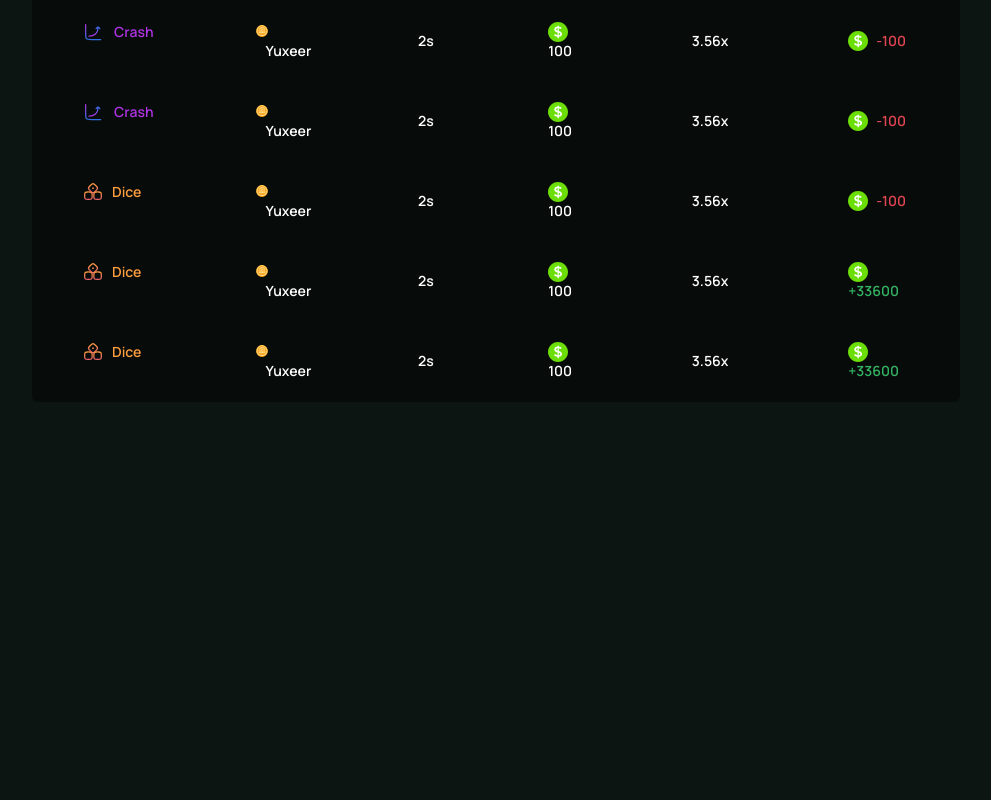
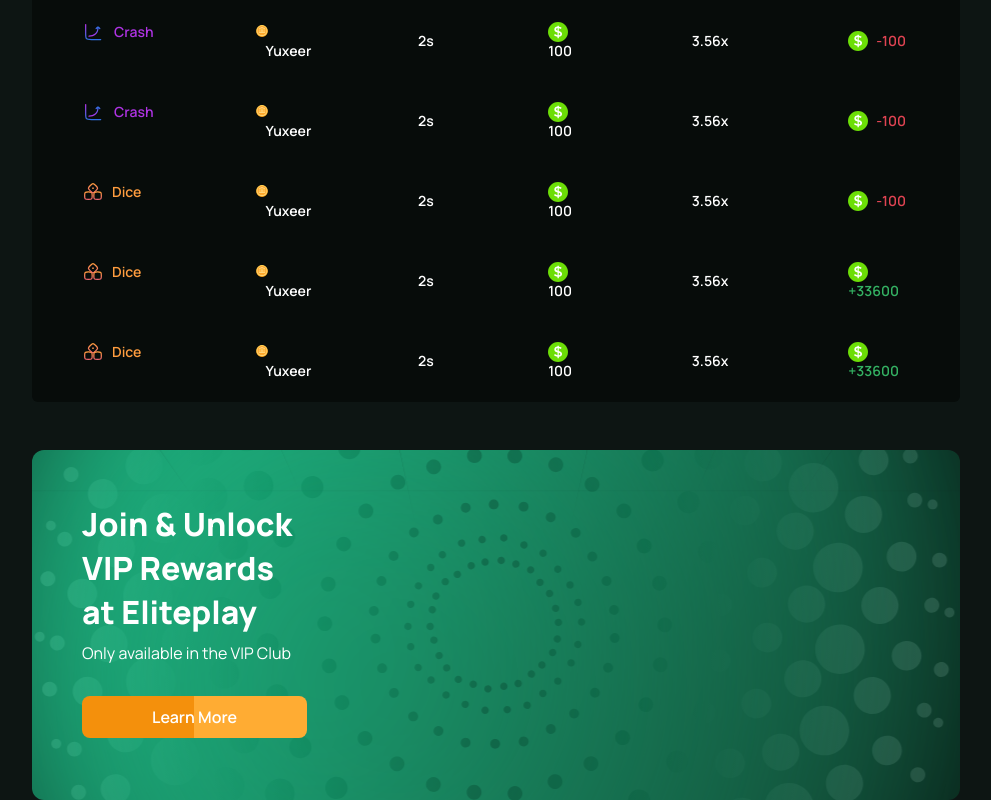
Before and after one commit to Bloom-Byte/elite-play, a React (Vite) app in the folder eliteplay-frontend/: page / in a window 1280 px wide. Shown: the part 1788-2588 px from the top of the page, without its empty margins (256-1247 px from the left). Before the commit the page ends 2210 px from the top, so only its background shows below. Built offline with nearby package versions, Linux system fonts and the light colour scheme.

Commit message:
add vip section

```diff
--- /dev/null
+++ b/eliteplay-frontend/src/components/VIPCTA.css
@@ -0,0 +1,58 @@
+@import url('https://fonts.googleapis.com/css2?family=Manrope:wght@200..800&family=Open+Sans:wght@400;600&display=swap');
+
+.vip-cta {
+    height: 350px;
+  background-position: center;
+  background-repeat: no-repeat;
+  background-size: cover;
+  margin-left: 8rem;
+  margin-right: 5vw;
+  margin-top: 3rem;
+  background-size: cover;
+  max-width: 100%;
+  border-radius: 12px;
+}
+
+.vip-cta-extended {
+  margin-left: 18rem;
+}
+
+.vip-cta_text {
+  display: flex;
+  flex-direction: column;
+  max-width: 225px;
+  text-align: left;
+  padding: 10px;
+  padding-left: 50px;
+  justify-content: center;
+}
+
+.vip-cta_text h4 {
+  font-size: 32px;
+  font-family: 'Manrope', sans-serif;
+  font-weight: 800;
+  color: #ffffff;
+  margin-bottom: 0.5rem;
+}
+
+.vip-cta_text p {
+  font-size: 16px;
+  font-family: 'Manrope', sans-serif;
+  font-weight: 400;
+  color: #ffffff;
+  margin: 0;
+}
+
+.vip-cta_text button {
+  background: linear-gradient(to right, #F4900C 50%, #FFAC33 50%);
+  color: #ffffff;
+  font-size: 16px;
+  font-family: 'Manrope', sans-serif;
+  font-weight: 600;
+  padding: 10px 20px;
+  border: none;
+  border-radius: 8px;
+  cursor: pointer;
+  transition: all 0.3s ease;
+  margin-top: 2rem;
+}
--- /dev/null
+++ b/eliteplay-frontend/src/components/VIPCTA.jsx
@@ -0,0 +1,19 @@
+import React from 'react'
+import './VIPCTA.css'
+import { isLoggedIn } from '../utils/auth'
+
+const VIPCTA = ({isNavOpen}) => {
+    const userIsLoggedIn = isLoggedIn()
+
+  return (
+    <div style={{ backgroundImage: 'url("/learn-bg.svg")' }} className={`vip-cta ${isNavOpen ? 'vip-cta-extended' : ''}`}>
+        <div className='vip-cta_text'>
+            <h4>Join & Unlock VIP Rewards at Eliteplay</h4>
+            <p>Only available in the VIP Club</p>
+            <button>{userIsLoggedIn ? 'Learn More' : 'Sign Up Now'}</button>
+        </div>
+    </div>
+  )
+}
+
+export default VIPCTA
--- a/eliteplay-frontend/src/pages/Home.jsx
+++ b/eliteplay-frontend/src/pages/Home.jsx
@@ -5,6 +5,7 @@
 import Recentwins from '../components/Recentwins'
 import DepositCTA from '../components/DepositCTA'
 import Livebets from '../components/Livebets'
+import VIPCTA from '../components/VIPCTA'
 import './Home.css'
 
 const Home = () => {
@@ -18,6 +19,7 @@
         <Recentwins isNavOpen={isNavOpen} />
         <DepositCTA isNavOpen={isNavOpen} />
         <Livebets isNavOpen={isNavOpen} />
+        <VIPCTA isNavOpen={isNavOpen} />
     </div>
   )
 }
```
